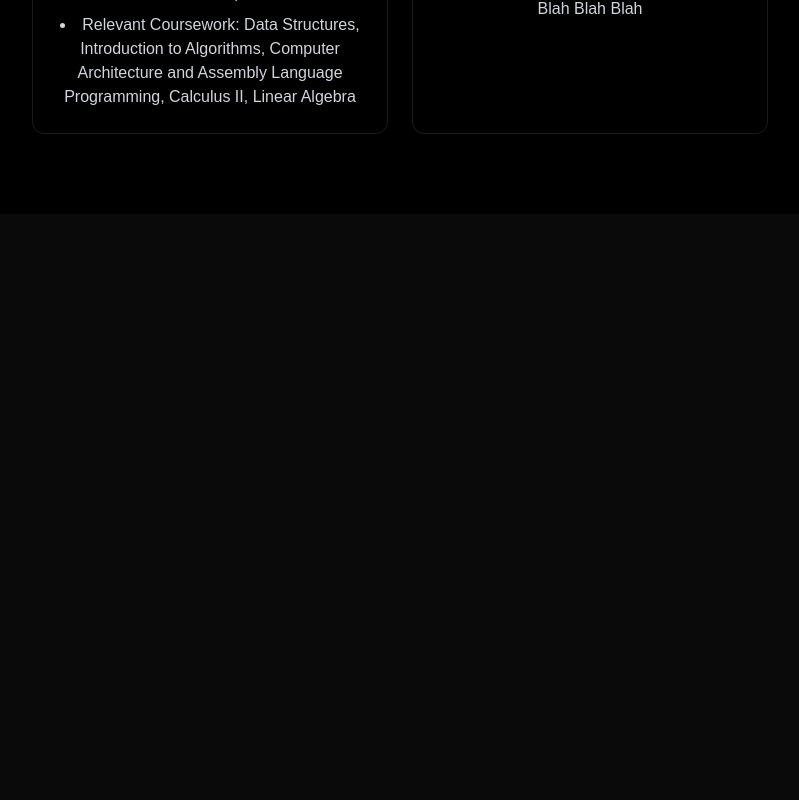
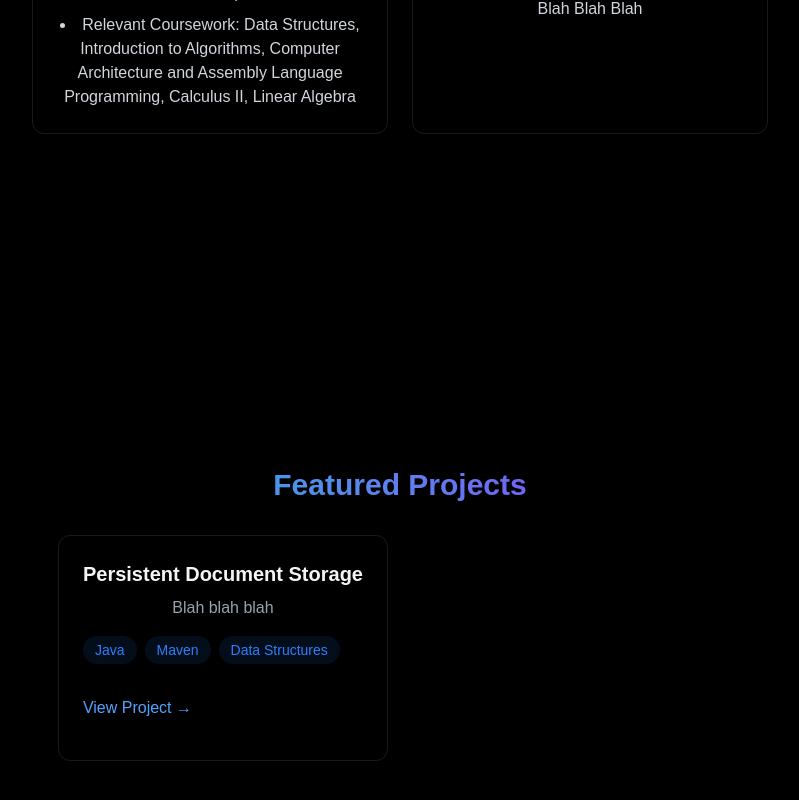
Before and after one commit to iddobarnoon/i-portfolio, a React (Vite) app: page / in a window 1280 px wide. Shown: the part 1442-2242 px from the top of the page, without its empty margins (240-1039 px from the left). Before the commit the page ends 1688 px from the top, so only its background shows below. Built offline with nearby package versions, Linux system fonts and the light colour scheme.

Commit message:
hiding sections till scroll, projects section

```diff
--- a/package.json
+++ b/package.json
@@ -14,6 +14,7 @@
     "emailjs-com": "^3.2.0",
     "react": "^19.1.1",
     "react-dom": "^19.1.1",
+    "react-icons": "^5.5.0",
     "tailwindcss": "^4.1.12"
   },
   "devDependencies": {
--- a/src/App.jsx
+++ b/src/App.jsx
@@ -6,6 +6,7 @@
 import { About } from './components/sections/About';
 import "./index.css";
 import { useState } from "react";
+import { Projects } from './components/sections/Projects';
 
 function App() {
   const [isLoaded, setIsLoaded] = useState(false);
@@ -21,6 +22,7 @@
         <MobileMenu menuOpen={menuOpen} setMenuOpen={setMenuOpen} />
         <Home/>
         <About></About>
+        <Projects/>
       </div>
     </>
     );
--- /dev/null
+++ b/src/components/RevealOnScroll.jsx
@@ -0,0 +1,21 @@
+import { useEffect, useRef } from "react"
+
+export const RevealOnScroll = ({ children }) => {
+
+    const ref = useRef(null);
+
+    useEffect(() => {
+        const observer = new IntersectionObserver(([entry]) => {
+            if(entry.isIntersecting){
+                ref.current.classList.add("visible");
+            }
+        }, {threshold: 0.2, rootMargin: "0px 0px -50px 0px"});
+
+        if(ref.current) observer.observe(ref.current);
+
+        return () => observer.disconnect();
+    })
+
+
+    return <div ref={ref} className="reveal"> {children} </div>
+}
--- /dev/null
+++ b/src/components/TechScrollGallery.jsx
@@ -0,0 +1,49 @@
+import {
+  SiReact,
+  SiNodedotjs,
+  SiExpress,
+  SiMongodb,
+  SiPostgresql,
+  SiTailwindcss,
+  SiDocker,
+  SiGit,
+  SiAmazonaws,
+  SiPython,
+} from "react-icons/si";
+
+export const TechScrollGallery = () => {
+  const tech = [
+    { name: "React", icon: <SiReact className="text-cyan-400 text-3xl" /> },
+    { name: "Node.js", icon: <SiNodedotjs className="text-green-500 text-3xl" /> },
+    { name: "Express", icon: <SiExpress className="text-gray-300 text-3xl" /> },
+    { name: "MongoDB", icon: <SiMongodb className="text-green-400 text-3xl" /> },
+    { name: "PostgreSQL", icon: <SiPostgresql className="text-sky-400 text-3xl" /> },
+    { name: "TailwindCSS", icon: <SiTailwindcss className="text-teal-400 text-3xl" /> },
+    { name: "Docker", icon: <SiDocker className="text-blue-400 text-3xl" /> },
+    { name: "Git", icon: <SiGit className="text-orange-400 text-3xl" /> },
+    { name: "AWS", icon: <SiAmazonaws className="text-yellow-400 text-3xl" /> },
+    { name: "Python", icon: <SiPython className="text-yellow-300 text-3xl" /> },
+  ];
+
+  return (
+    <section className="w-full py-12">
+      <h2 className="text-2xl font-bold text-center text-white mb-6">
+        Technologies I Use
+      </h2>
+
+      <div className="w-full overflow-hidden bg-gray-800/40 backdrop-blur-md py-4 rounded-2xl shadow-lg">
+        <div className="flex animate-scroll">
+          {[...tech, ...tech].map((t, i) => (
+            <div
+              key={i}
+              className="flex items-center gap-2 mx-6 px-4 py-2 text-lg font-semibold text-white bg-white/10 rounded-xl shadow-md whitespace-nowrap"
+            >
+              {t.icon}
+              <span>{t.name}</span>
+            </div>
+          ))}
+        </div>
+      </div>
+    </section>
+  );
+};
--- a/src/components/sections/About.jsx
+++ b/src/components/sections/About.jsx
@@ -1,9 +1,12 @@
+import { RevealOnScroll } from "../RevealOnScroll";
+
 export const About = () => {
     const frontendSkills = ["React", "Next", "Typescript", "TailwindCSS"];
     const backendSkills = ["AWS", "Python", "PostgresQL", "Java"]
 
     return (
         <section id="about" className="min-h-screen flex items-center justify-center py-20">
+            <RevealOnScroll>
             <div className="max-w-3xl mx-auto px-4">
                 <h2 className="text-3xl font-bold mb-8 bg-gradient-to-r from-cyan-500 to-violet-600 bg-clip-text text-transparent text-center">About me</h2>
                 <div className="glass rounded-xl p-8 border-white/10 border hover:-translate-y-1 transition-all">
@@ -60,6 +63,7 @@
                     </div>
                 </div>
             </div>
+            </RevealOnScroll>
         </section>
     );
 }
--- a/src/components/sections/Home.jsx
+++ b/src/components/sections/Home.jsx
@@ -1,5 +1,8 @@
+import { RevealOnScroll } from "../RevealOnScroll";
+
 export const Home = () => {
     return(
+    <RevealOnScroll>
     <section id="home" className="min-h-screen flex items-center justify-center relative">
         <div className="text-center z-10 px-4">
             <h1 className="text-5xl md:text7xl font-bold mb-6 bg-gradient-to-r from-cyan-500 to-purple-600 bg-clip-text text-transparent leading-right animate-gradient">
@@ -11,5 +14,6 @@
                 <a href="#contact" className="border border-blue-500/50 text-blue-500 py-3 px-6 rounded font-medium transition-all duration-200 hover:-translate-y-0.5 hover:shadow-[0_0_15px_rgba(59,130,247,0.2)] hover:bg-blue-500/10">Contact Me</a>
             </div>
         </div>
-    </section>);
+    </section>
+    </RevealOnScroll>);
 }
--- a/src/components/sections/Projects.jsx
+++ b/src/components/sections/Projects.jsx
@@ -0,0 +1,32 @@
+import { RevealOnScroll } from "../RevealOnScroll";
+
+export const Projects = () => {
+    return (
+        <section id="projects" className="min-h-screen flex items-center justify-center py-20">
+            <RevealOnScroll>
+            <div className="max-w-5xl mx-auto px-4">
+                <h2 className="text-3xl font-bold mb-8 bg-gradient-to-r from-cyan-500 to-violet-600 bg-clip-text text-transparent text-center">Featured Projects</h2>
+                <div className="grid grid-cols-1 md:grid-cols-2 gap-6">
+
+                    <div className="p-6 rounded-xl border border-white/10 hover:-translate-y-1 hover:border-blue-500/30 hover:shadow-[0_2px_8px_rgba(59,130,246,0.1)] transition-all">
+                        <h3 className="text-xl font-bold mb-2">Persistent Document Storage</h3>
+                        <p className="text-gray-400 mb-4">Blah blah blah</p>
+                        <div className="flex flex-wrap gap-2 mb-4">
+                            {["Java", "Maven", "Data Structures"].map((tech, key) => (
+                                <span className="bg-blue-500/10 text-blue-500 py-1 px-3 rounded-full text-sm hover:bg-blue-500/20 hover:shadow-[0_2px_8px_rgba(59,130,246,0.2)] transition">
+                                        {tech}
+                                    </span>
+                            ))}
+                        </div>
+                        <div className="flex justify-between items-center">
+                            <a href="#" className="text-blue-400 hover:text-blue-300 transition-colors my-4">
+                                View Project &#8594;
+                            </a>
+                        </div>
+                    </div>
+
+                </div>
+            </div>
+            </RevealOnScroll>
+        </section>);
+}
--- a/src/index.css
+++ b/src/index.css
@@ -48,3 +48,14 @@
     animation: loading 0.8s ease infinite;
   }
 }
+
+.reveal {
+  opacity: 0;
+  transform: translateY(20px);
+  transition: opacity 0.7s ease, transform 0.7s ease;
+}
+
+.reveal.visible {
+  opacity: 1;
+  transform: translateY(0);
+}
```
Also changed, not shown: 1 other file (tests, documents, lock files or other folders).
